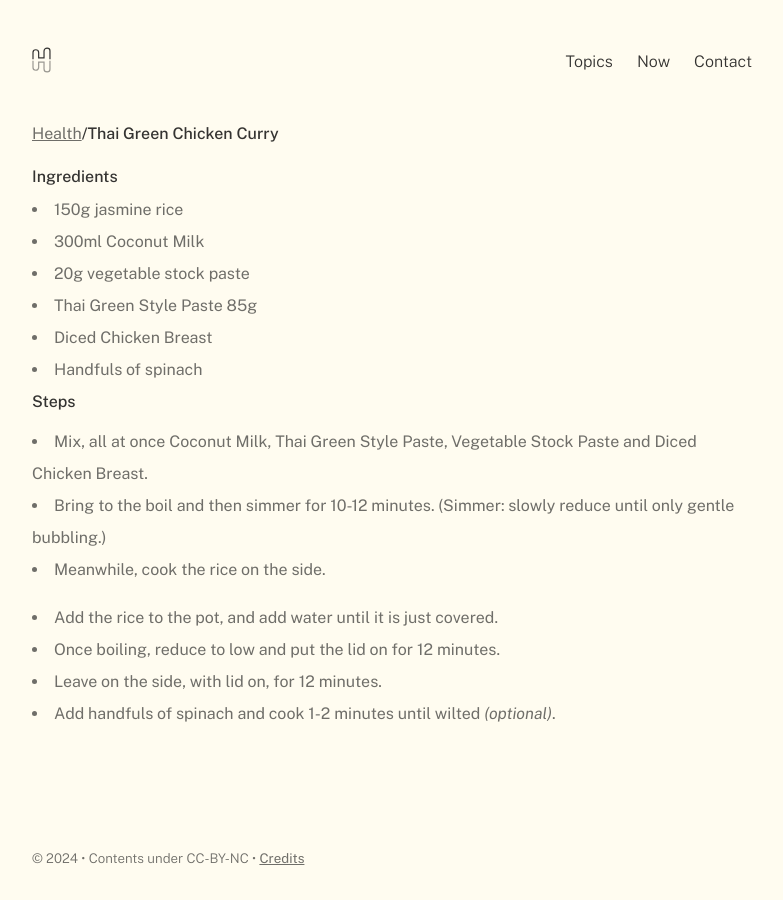
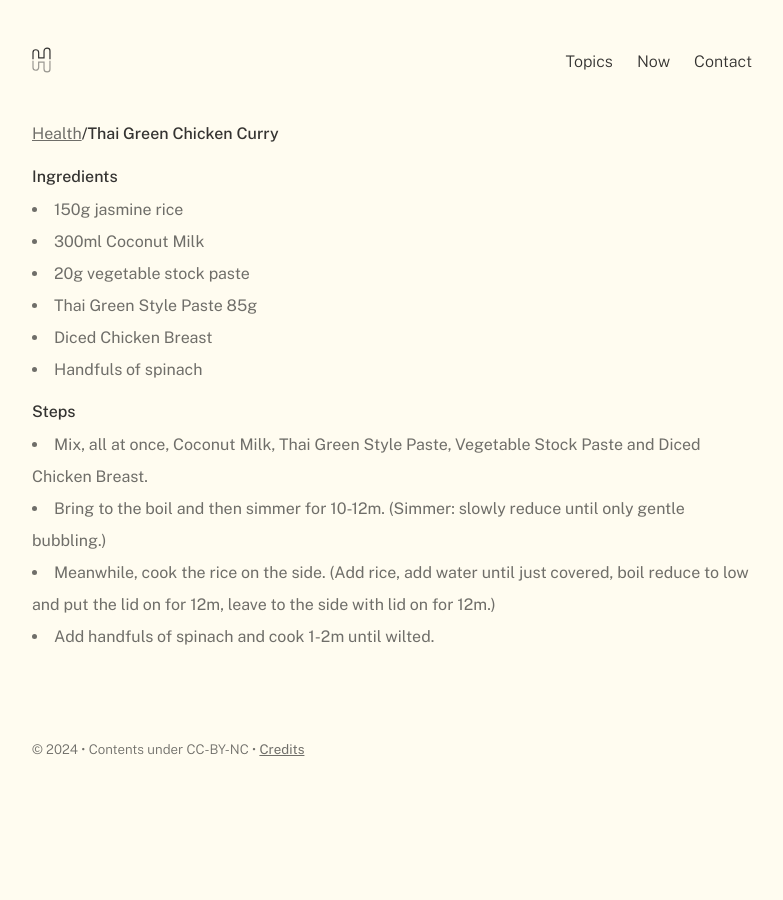
Before and after one commit to harperjamie/hrpr, a Jekyll site: the page built from _notes/50 Health/Thai Green Chicken Curry.md, in a window 1280 px wide. Shown: the whole page, without its empty margins (248-1031 px from the left). Built offline with Jekyll 4.4.1, drawn with Linux system fonts in a browser that asks for light colours; some web fonts are replaced; comment, search, counter and statistics services are not loaded.

Commit message:
Update Thai Green Chicken Curry.md

```diff
--- a/_notes/50 Health/Thai Green Chicken Curry.md
+++ b/_notes/50 Health/Thai Green Chicken Curry.md
@@ -14,11 +14,9 @@ cuisine: Thailand
 - Thai Green Style Paste 85g
 - Diced Chicken Breast
 - Handfuls of spinach
+
 ### Steps
-1. Mix, all at once Coconut Milk, Thai Green Style Paste, Vegetable Stock Paste and Diced Chicken Breast.
-2. Bring to the boil and then simmer for 10-12 minutes. (Simmer: slowly reduce until only gentle bubbling.)
-3. Meanwhile, cook the rice on the side.
-   - Add the rice to the pot, and add water until it is just covered.
-   - Once boiling, reduce to low and put the lid on for 12 minutes.
-   - Leave on the side, with lid on, for 12 minutes.
-4. Add handfuls of spinach and cook 1-2 minutes until wilted *(optional)*.
+- Mix, all at once, Coconut Milk, Thai Green Style Paste, Vegetable Stock Paste and Diced Chicken Breast.
+- Bring to the boil and then simmer for 10-12m. (Simmer: slowly reduce until only gentle bubbling.)
+- Meanwhile, cook the rice on the side. (Add rice, add water until just covered, boil reduce to low and put the lid on for 12m, leave to the side with lid on for 12m.)
+- Add handfuls of spinach and cook 1-2m until wilted.
```
